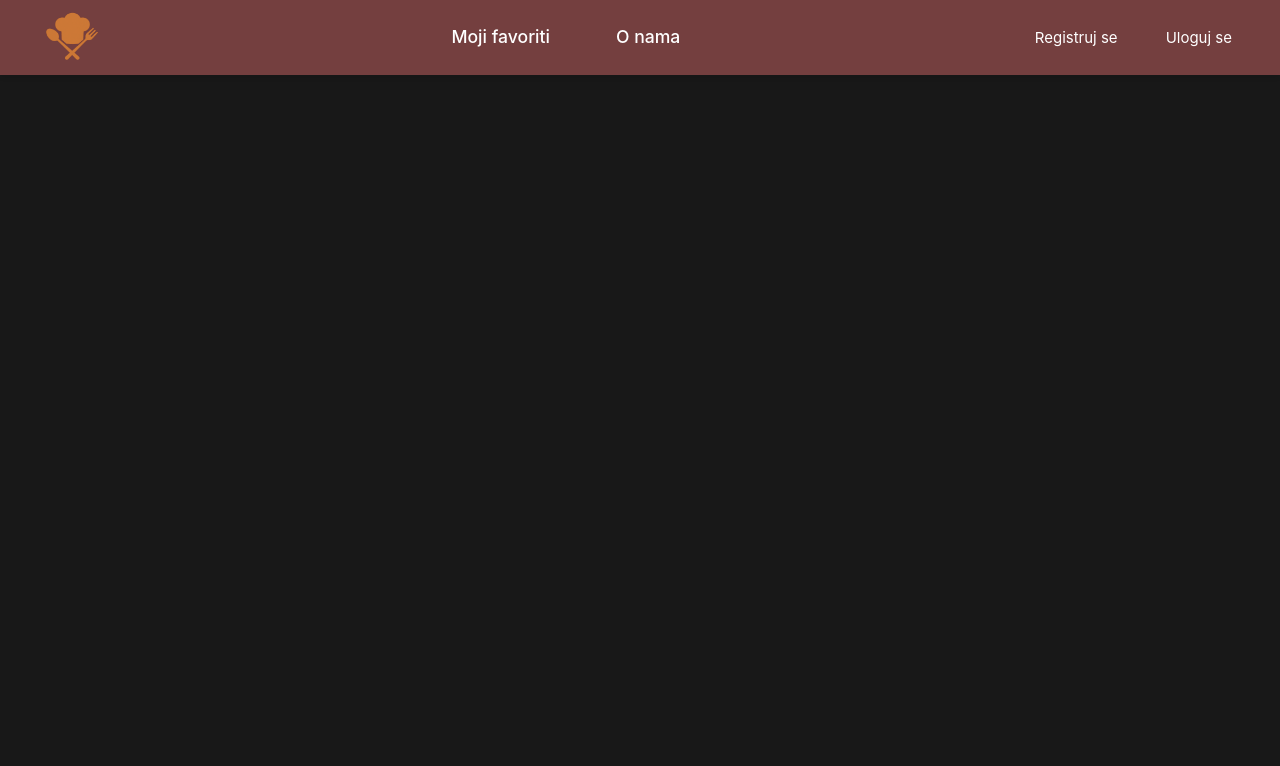
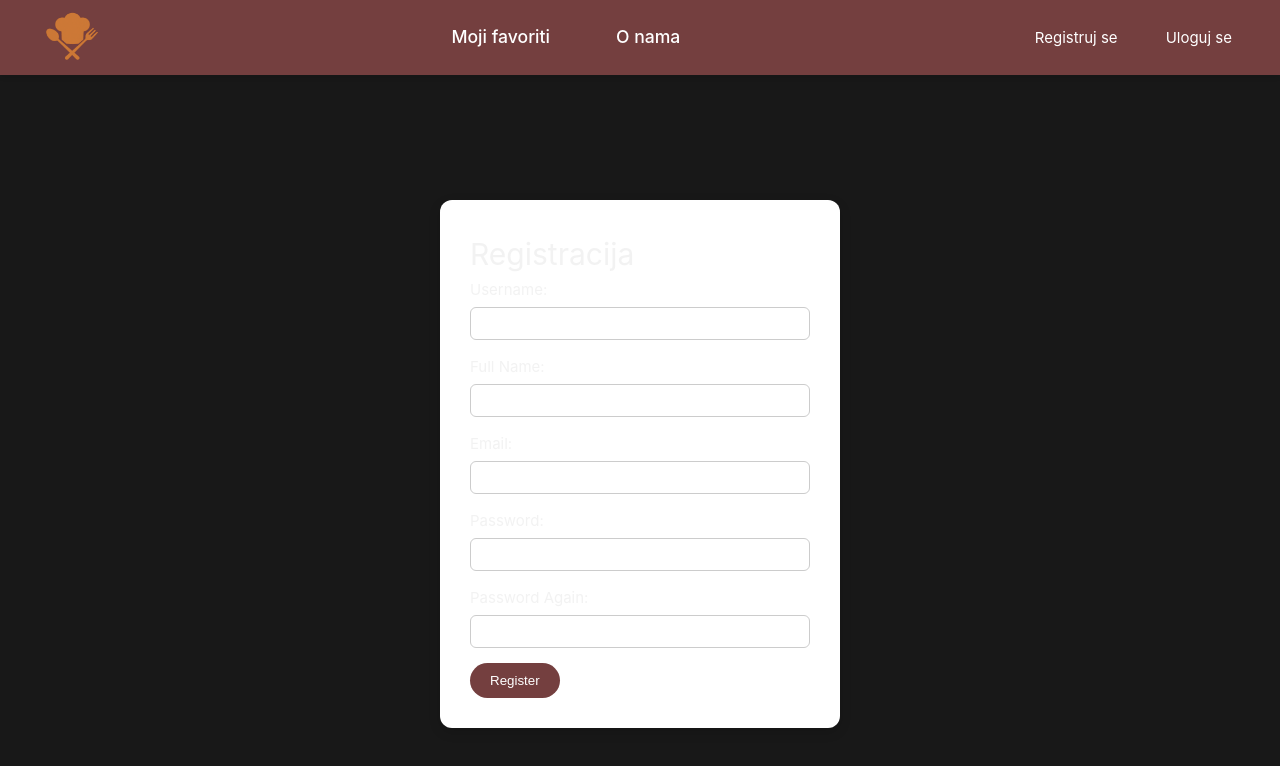
Before and after one commit to aleksandar5j/MojKuvar, a Vue app: page /register in a window 1280 px wide. Shown: the top 766 px of the page. Built offline with nearby package versions, Linux system fonts and the light colour scheme.

Commit message:
login gotov

```diff
--- a/src/App.vue
+++ b/src/App.vue
@@ -1,8 +1,3 @@
-<script setup>
-import { RouterLink, RouterView } from 'vue-router'
-import logo from './components/logo.png'
-</script>
-
 <template>
   <header>
     <RouterLink to="/"><img alt="Logo" class="logo" :src="logo" /></RouterLink>
@@ -13,8 +8,15 @@ import logo from './components/logo.png'
     </div>
 
     <div class="right-nav">
-      <RouterLink to="/register">Registruj se</RouterLink>
-      <RouterLink to="/login">Uloguj se</RouterLink>
+      <template v-if="!isLoggedIn">
+        <RouterLink to="/register">Registruj se</RouterLink>
+        <RouterLink to="/login">Uloguj se</RouterLink>
+      </template>
+
+      <template v-else>
+        <span>Dobrodošao, {{ user.usr_username }}</span>
+        <button @click="logoutUser">LogOut</button>
+      </template>
     </div>
   </header>
 
@@ -22,6 +24,27 @@ import logo from './components/logo.png'
     <RouterView />
   </main>
 </template>
+
+<script setup>
+import { useRouter } from 'vue-router'
+import { useSessionStore } from './stores/sessionUser'
+import { computed } from 'vue'
+import logo from './components/logo.png'
+
+const session = useSessionStore()
+const router = useRouter()
+
+// inicijalizacija iz localStorage
+
+// reactive properties
+const isLoggedIn = computed(() => !!session.user)
+const user = computed(() => session.user || {})
+
+const logoutUser = () => {
+  session.logout()
+  router.push('/')
+}
+</script>
 
 <style scoped>
 header {
--- a/src/api/index.js
+++ b/src/api/index.js
@@ -2,12 +2,24 @@ import axios from './config'
 
 export default {
   getCategories: (data) => axios.get('categories', data),
+
   getIngredients: (data) => axios.get('ingredients', data),
+
   getRecipes: (data) => axios.get('recipes', data),
+
   getRecipeId: (id) => axios.get(`recipes/${id}`),
+
   getRelatedRecipes: (id) => axios.get(`recipes/same-category?id=${id}`),
+
   getGlavnaJela: (data) => axios.get('recipes/glavna-jela', data),
+
   getRecipesSearch: ({ search, category, ingredient } = {}) =>
     axios.get('recipes/search-recipes', { params: { search, category, ingredient } }),
+
   getFavoriteRecipes: (data) => axios.get('recipes/favorite-recipes', data),
+
+  registerUser: ({ fullname, username, password, email }) =>
+    axios.post('auth/register', { fullname, username, password, email }),
+
+  loginUser: ({ username, password }) => axios.post('auth/login', { username, password }),
 }
--- a/src/main.js
+++ b/src/main.js
@@ -7,8 +7,9 @@ import App from './App.vue'
 import router from './router'
 
 const app = createApp(App)
+const pinia = createPinia()
 
-app.use(createPinia())
+app.use(pinia)
 app.use(router)
 
 app.mount('#app')
--- a/src/router/index.js
+++ b/src/router/index.js
@@ -3,6 +3,8 @@ import HomeView from '../views/HomeView.vue'
 import Favorites from '@/views/Favorites.vue'
 import AboutUs from '@/views/AboutUs.vue'
 import RecipeInfo from '@/views/RecipeInfo.vue'
+import Register from '@/views/Register.vue'
+import Login from '@/views/Login.vue'
 
 const router = createRouter({
   history: createWebHistory(import.meta.env.BASE_URL),
@@ -27,6 +29,16 @@ const router = createRouter({
       name: 'detalji-recepta',
       component: RecipeInfo,
     },
+    {
+      path: '/register',
+      name: 'register',
+      component: Register,
+    },
+    {
+      path: '/login',
+      name: 'login',
+      component: Login,
+    },
   ],
 })
 
--- /dev/null
+++ b/src/stores/sessionUser.js
@@ -0,0 +1,34 @@
+import { defineStore } from 'pinia'
+import api from '@/api'
+
+export const useSessionStore = defineStore('session', {
+  state: () => ({
+    user: JSON.parse(localStorage.getItem('user') || 'null'),
+    sid: localStorage.getItem('sid') || null,
+    message: null,
+  }),
+  actions: {
+    async login(username, password) {
+      const res = await api.loginUser({ username, password })
+      const { sessionUser, sid, message } = res.data.data
+
+      this.user = sessionUser
+      this.sid = sid
+      this.message = message
+
+      localStorage.setItem('user', JSON.stringify(sessionUser))
+      localStorage.setItem('sid', sid)
+    },
+
+    logout() {
+      this.user = null
+      this.sid = null
+      this.message = null
+      localStorage.removeItem('user')
+      localStorage.removeItem('sid')
+    },
+  },
+  getters: {
+    isLoggedIn: (state) => !!state.user,
+  },
+})
--- a/src/views/HomeView.vue
+++ b/src/views/HomeView.vue
@@ -13,8 +13,13 @@
       <div class="row">
         <label>Kategorija jela</label>
         <select class="select" v-model="selectedCategory" @change="onCategoryChange">
-          <option value="">Sve kategorije</option>
-          <option v-for="cat in categories" :key="cat.cat_id" :value="cat.cat_id">
+          <option value="" style="color: black">Sve kategorije</option>
+          <option
+            v-for="cat in categories"
+            :key="cat.cat_id"
+            :value="cat.cat_id"
+            style="color: black"
+          >
             {{ cat.cat_name }}
           </option>
         </select>
@@ -24,8 +29,13 @@
       <div class="row">
         <label>Po sastojku</label>
         <select class="select" v-model="selectedIngredient" @change="onIngredientChange">
-          <option value="">Svi sastojci</option>
-          <option v-for="ing in ingredients" :key="ing.ing_id" :value="ing.ing_id">
+          <option value="" style="color: black">Svi sastojci</option>
+          <option
+            v-for="ing in ingredients"
+            :key="ing.ing_id"
+            :value="ing.ing_id"
+            style="color: black"
+          >
             {{ ing.ing_name }}
           </option>
         </select>
--- /dev/null
+++ b/src/views/Login.vue
@@ -0,0 +1,79 @@
+<!-- eslint-disable vue/multi-word-component-names -->
+<template>
+  <div class="login-container">
+    <h1>Login</h1>
+    <form @submit.prevent="loginUser">
+      <div>
+        <label>Username:</label>
+        <input type="text" v-model="username" required />
+      </div>
+      <div>
+        <label>Password:</label>
+        <input type="password" v-model="password" required />
+      </div>
+      <button type="submit">Login</button>
+    </form>
+
+    <p v-if="errorMsg" style="color: red">{{ errorMsg }}</p>
+    <p v-if="successMsg" style="color: green">{{ successMsg }}</p>
+  </div>
+</template>
+
+<script setup>
+import { ref } from 'vue'
+import { useSessionStore } from '@/stores/sessionUser'
+import { useRouter } from 'vue-router'
+
+const session = useSessionStore()
+const router = useRouter()
+
+const username = ref('')
+const password = ref('')
+const errorMsg = ref('')
+const successMsg = ref('')
+
+const loginUser = async () => {
+  errorMsg.value = ''
+  successMsg.value = ''
+  try {
+    await session.login(username.value, password.value)
+    successMsg.value = 'Uspesan login'
+    router.push('/') // redirect nakon login-a
+  } catch (err) {
+    errorMsg.value = err.response?.data || 'Login failed'
+  }
+}
+</script>
+
+<style scoped>
+.login-container {
+  max-width: 400px;
+  margin: 50px auto;
+  padding: 30px;
+  border-radius: 12px;
+  box-shadow: 0 4px 12px rgba(0, 0, 0, 0.15);
+  background-color: #fff;
+  margin-top: 200px;
+}
+
+input {
+  width: 100%;
+  padding: 8px;
+  margin: 5px 0 15px 0;
+  border-radius: 6px;
+  border: 1px solid #ccc;
+}
+
+button {
+  padding: 10px 20px;
+  border-radius: 50px;
+  border: none;
+  background-color: #743f3f;
+  color: white;
+  cursor: pointer;
+}
+
+button:hover {
+  opacity: 0.9;
+}
+</style>
--- /dev/null
+++ b/src/views/Register.vue
@@ -0,0 +1,113 @@
+<!-- eslint-disable vue/multi-word-component-names -->
+<template>
+  <div class="register-container">
+    <h1>Registracija</h1>
+    <form @submit.prevent="handleRegister">
+      <div>
+        <label>Username:</label>
+        <input type="text" v-model="username" required />
+      </div>
+      <div>
+        <label>Full Name:</label>
+        <input type="text" v-model="fullname" required />
+      </div>
+      <div>
+        <label>Email:</label>
+        <input type="email" v-model="email" required />
+      </div>
+      <div>
+        <label>Password:</label>
+        <input type="password" v-model="password" required />
+      </div>
+      <div>
+        <label>Password Again:</label>
+        <input type="password" v-model="password2" required />
+      </div>
+      <button type="submit">Register</button>
+    </form>
+
+    <p v-if="errorMsg" style="color: red; margin-top: 15px">{{ errorMsg }}</p>
+    <p v-if="successMsg" style="color: green; margin-top: 15px">{{ successMsg }}</p>
+  </div>
+</template>
+
+<script setup>
+import { ref } from 'vue'
+import api from '@/api'
+
+const username = ref('')
+const fullname = ref('')
+const email = ref('')
+const password = ref('')
+const password2 = ref('')
+
+const errorMsg = ref('')
+const successMsg = ref('')
+
+async function handleRegister() {
+  errorMsg.value = ''
+  successMsg.value = ''
+
+  if (password.value !== password2.value) {
+    errorMsg.value = 'Lozinke se ne poklapaju!'
+    return
+  }
+
+  try {
+    const res = await api.registerUser({
+      username: username.value,
+      fullname: fullname.value,
+      email: email.value,
+      password: password.value,
+    })
+
+    successMsg.value = `Korisnik je uspešno registrovan!`
+
+    console.log(res.data)
+
+    // reset forme
+    username.value = ''
+    fullname.value = ''
+    email.value = ''
+    password.value = ''
+    password2.value = ''
+  } catch (err) {
+    errorMsg.value = err.response?.data?.data || 'Došlo je do greške.'
+    console.log(err)
+  }
+}
+</script>
+
+<style scoped>
+.register-container {
+  max-width: 400px;
+  margin: 50px auto;
+  padding: 30px;
+  border-radius: 12px;
+  box-shadow: 0 4px 12px rgba(0, 0, 0, 0.15);
+  background-color: #fff;
+  margin-top: 200px;
+}
+
+input {
+  width: 100%;
+  padding: 8px;
+  margin: 5px 0 15px 0;
+  border-radius: 6px;
+  border: 1px solid #ccc;
+}
+
+button {
+  padding: 10px 20px;
+  border-radius: 50px;
+  border: none;
+  background-color: #743f3f;
+  color: white;
+  cursor: pointer;
+  transition: 0.25s ease;
+}
+
+button:hover {
+  opacity: 0.9;
+}
+</style>
```
Also changed, not shown: src/stores/counter.js (deleted, +0 -12 lines).
